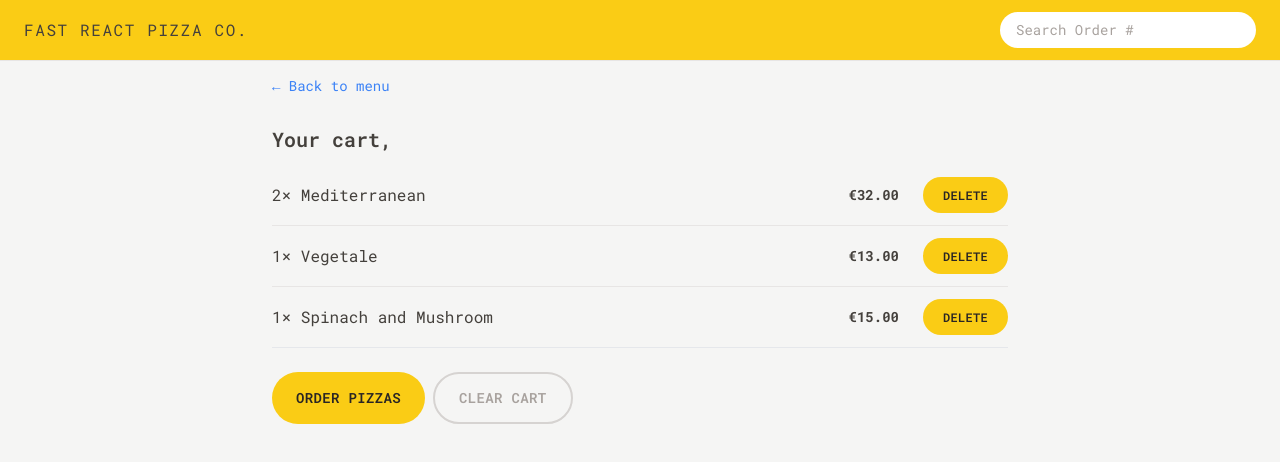
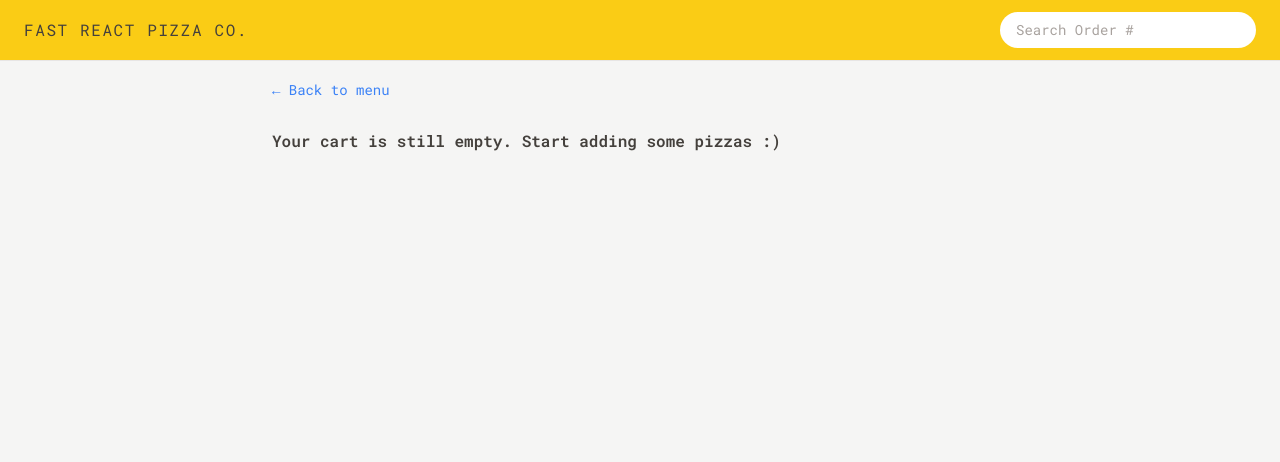
Before and after one commit to rabobahago/fast-react-pizza, a React (Vite) app: page /cart in a window 1280 px wide. Shown: the top 462 px of the page. Built offline with nearby package versions, Linux system fonts and the light colour scheme.

Commit message:
cart page implemented

```diff
--- a/src/features/cart/Cart.jsx
+++ b/src/features/cart/Cart.jsx
@@ -2,35 +2,16 @@
 import LinkButton from '../../ui/LinkButton';
 import Button from '../../utils/Button';
 import CartItem from './CartItem';
-import { useSelector } from 'react-redux';
-
-const fakeCart = [
-  {
-    pizzaId: 12,
-    name: 'Mediterranean',
-    quantity: 2,
-    unitPrice: 16,
-    totalPrice: 32,
-  },
-  {
-    pizzaId: 6,
-    name: 'Vegetale',
-    quantity: 1,
-    unitPrice: 13,
-    totalPrice: 13,
-  },
-  {
-    pizzaId: 11,
-    name: 'Spinach and Mushroom',
-    quantity: 1,
-    unitPrice: 15,
-    totalPrice: 15,
-  },
-];
+import EmptyCart from './EmptyCart';
+import { useDispatch, useSelector } from 'react-redux';
+import { clearCart, getCart } from './cartSlice';
 
 function Cart() {
   const username = useSelector((state) => state.user.username);
-  const cart = fakeCart;
+  const dispatch = useDispatch();
+  const cart = useSelector(getCart);
+
+  if (!cart.length) return <EmptyCart />;
 
   return (
     <div className="px-4 py-3">
@@ -48,7 +29,9 @@
         <Button to="/order/new" type="primary">
           Order pizzas
         </Button>
-        <Button type="secondary">Clear cart</Button>
+        <Button type="secondary" onClick={() => dispatch(clearCart())}>
+          Clear cart
+        </Button>
       </div>
     </div>
   );
--- a/src/features/cart/EmptyCart.jsx
+++ b/src/features/cart/EmptyCart.jsx
@@ -1,11 +1,14 @@
 import { Link } from 'react-router-dom';
+import LinkButton from '../../ui/LinkButton';
 
 function EmptyCart() {
   return (
-    <div>
-      <Link to="/menu">&larr; Back to menu</Link>
+    <div className="px-4 py-4">
+      <LinkButton to="/menu">&larr; Back to menu</LinkButton>
 
-      <p>Your cart is still empty. Start adding some pizzas :)</p>
+      <p className="mt-7 font-semibold">
+        Your cart is still empty. Start adding some pizzas :)
+      </p>
     </div>
   );
 }
--- a/src/features/cart/cartSlice.js
+++ b/src/features/cart/cartSlice.js
@@ -44,6 +44,7 @@
   clearCart,
 } = cartSlice.actions;
 export default cartSlice.reducer;
+export const getCart = state=>state.cart.cart;
 export const getTotalCartQuantity = (state) =>
   state.cart.cart.reduce((sum, item) => sum + item.quantity, 0);
 
```
